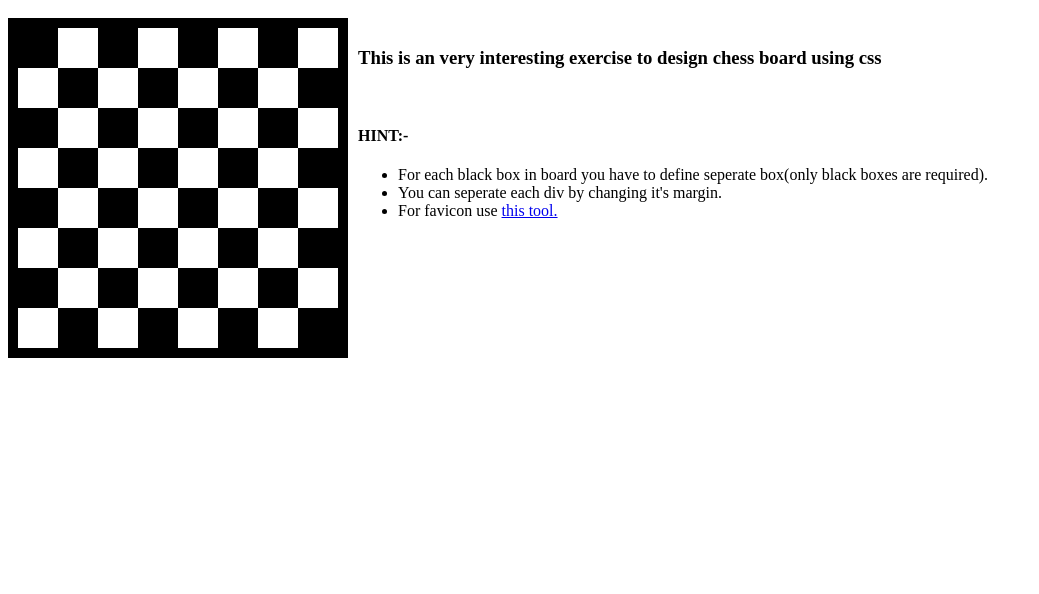
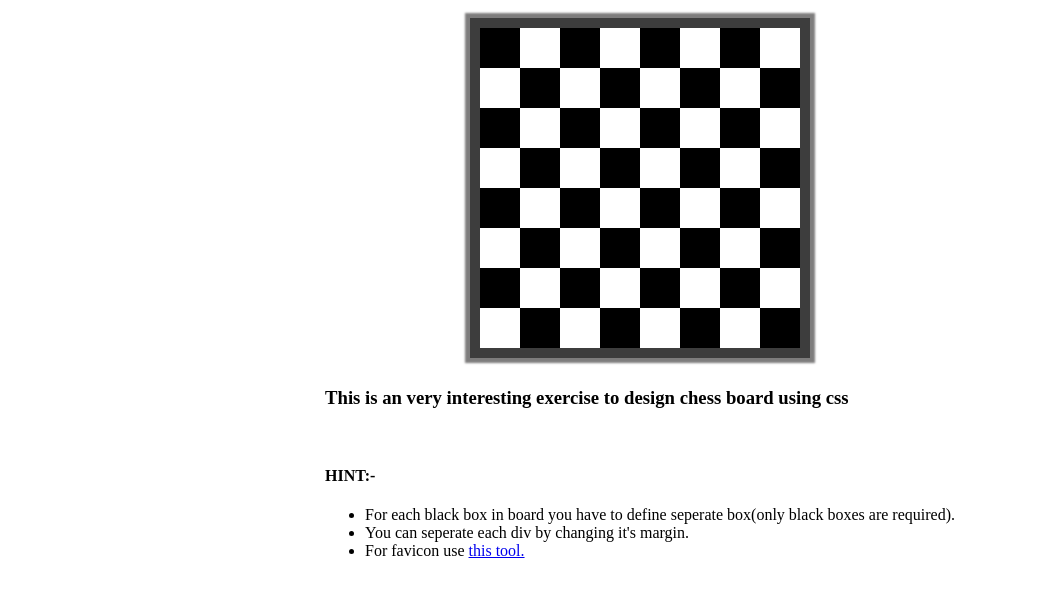
Before and after one commit to Jarvis-3000/Chess-Board-Design, a plain HTML site: page index.htm in a window 1280 px wide. Shown: the part 48-642 px from the top of the page, without its empty margins (0-1039 px from the left). Drawn offline with Linux system fonts and the light colour scheme.

Commit message:
Update style.css

```diff
--- a/css/style.css
+++ b/css/style.css
@@ -15,17 +15,23 @@
 .pop {
     display: flex;
     flex-direction: row;
-    flex-wrap: wrap;
+    /* flex-wrap: wrap; */
 }
 
+
 .boxi {
-    border: 10px solid;
+    border: 10px solid rgb(61, 61, 61);
     width: 320px;
+    height:320px;
+    box-shadow: 0px 0px 2px 5px rgb(126, 125, 125);
 }
 
 .MAIN {
     display: flex;
-
+    flex-wrap: wrap;
+    flex-direction: column;
+    justify-content: center;
+    align-items: center;
 }
 
 .instruct {
```
